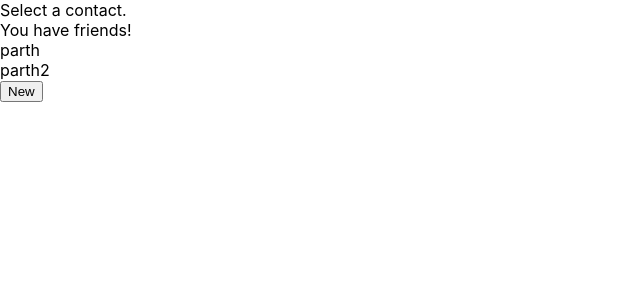
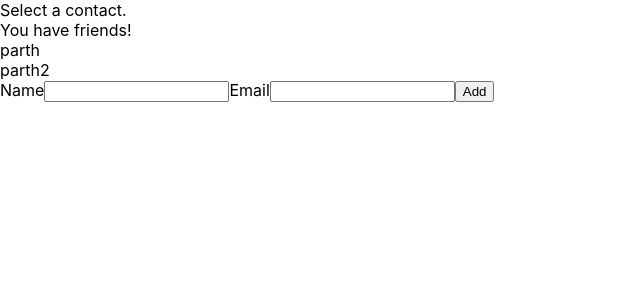
Before and after one commit to ParthGandhi/contacts-app, a Next.js app: page /contacts in a window 1280 px wide. Shown: the top 300 px of the page, without its empty margins (0-640 px from the left). Built offline with nearby package versions, Linux system fonts and the light colour scheme.

Commit message:
add formik

```diff
--- a/package.json
+++ b/package.json
@@ -8,10 +8,10 @@
     "start": "next start"
   },
   "dependencies": {
+    "formik": "^2.2.6",
     "next": "10.0.7",
     "react": "17.0.1",
     "react-dom": "17.0.1",
-    "reactjs-popup": "^2.0.4",
     "sass": "^1.32.8"
   }
 }
--- a/pages/contacts/index.jsx
+++ b/pages/contacts/index.jsx
@@ -1,6 +1,5 @@
 import { useState } from "react";
-import Popup from "reactjs-popup";
-import "reactjs-popup/dist/index.css";
+import { Formik, Field, Form } from "formik";
 
 import styles from "./contacts.module.scss";
 
@@ -46,7 +45,6 @@ function Contacts() {
     <div>
       <div>{selectedContact ? selectedContact.name : "Select a contact."}</div>
       <div> You have {contactsData.length} friends!</div>
-
       {Object.entries(contactsData).map(([contactId, contactData]) => (
         <ContactSummary
           id={contactId}
@@ -54,7 +52,6 @@ function Contacts() {
           onClickHandler={handleSelectContact}
         />
       ))}
-
       {selectedContact && (
         <ContactDetails
           id={selectedContact.id}
@@ -62,10 +59,24 @@ function Contacts() {
           email={selectedContact.email}
         />
       )}
-
-      <Popup trigger={<button className="button">New</button>} modal>
-        <div>Add a new contact</div>
-      </Popup>
+      <Formik
+        initialValues={{
+          name: "",
+          email: "",
+        }}
+        onSubmit={async (values) => {
+          alert("test!");
+        }}
+      >
+        {/* add validations */}
+        <Form>
+          <label htmlFor="name">Name</label>
+          <Field id="name" name="name" placeholder-="Name"></Field>
+          <label htmlFor="email">Email</label>
+          <Field id="email" name="email" placeholder-="Email"></Field>
+          <button type="submit">Add</button>
+        </Form>
+      </Formik>
     </div>
   );
 }
```
Also changed, not shown: 1 other file (tests, documents, lock files or other folders).
